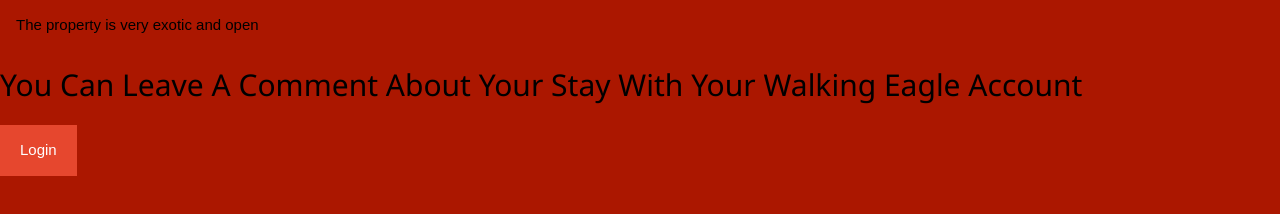
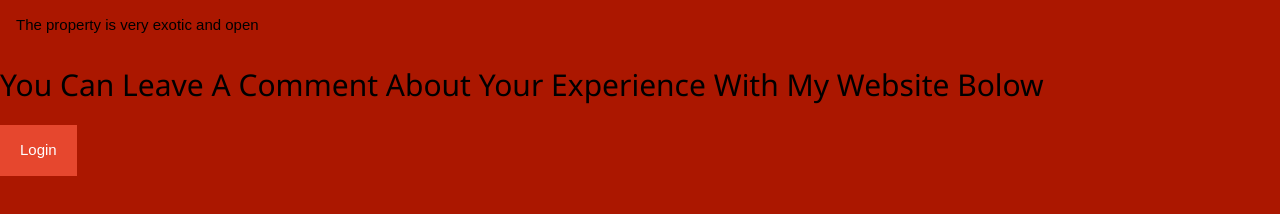
Before and after one commit to WVCS/wvcs--1947247, a plain HTML site: page Code.htm in a window 1280 px wide. Shown: the part 148-362 px from the top of the page. Drawn offline with nearby package versions, Linux system fonts and the light colour scheme.

Commit message:
Update Code.htm

```diff
--- a/Code.htm
+++ b/Code.htm
@@ -198,7 +198,7 @@ span.psw {
 </head>
 <body>
 
-<h2> You Can Leave A Comment About Your Stay With Your Walking Eagle Account</h2>
+<h2> You Can Leave A Comment About Your Experience With My Website Bolow</h2>
 
 <button onclick="document.getElementById('id01').style.display='block'" style="width:auto;">Login</button>
 
```
